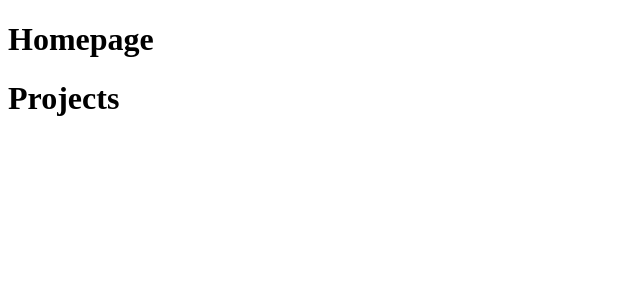
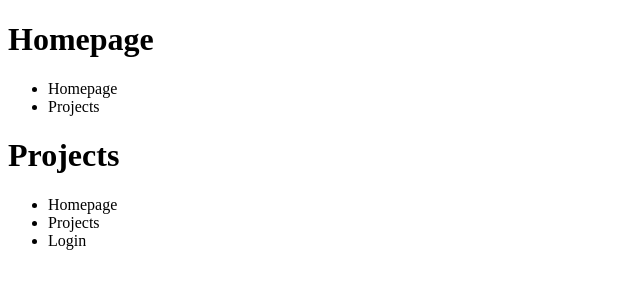
Before and after one commit to EricLoBin/GoStack-Nivel-1, a React app in the folder frontend/: page / in a window 1280 px wide. Shown: the top 300 px of the page, without its empty margins (0-640 px from the left). Built offline with nearby package versions, Linux system fonts and the light colour scheme; the HTML template or start-up script is replaced by a standard one.

Commit message:
[UPDATE] Propriedades

```diff
--- a/frontend/src/components/Header.js
+++ b/frontend/src/components/Header.js
@@ -1,9 +1,11 @@
 import React from 'react';
 
-export default function Header({ title }) {
+export default function Header({ title, children }) {
     return (
         <header>
             <h1>{ title }</h1>
+
+            {children}
         </header>
     );
 }
```
